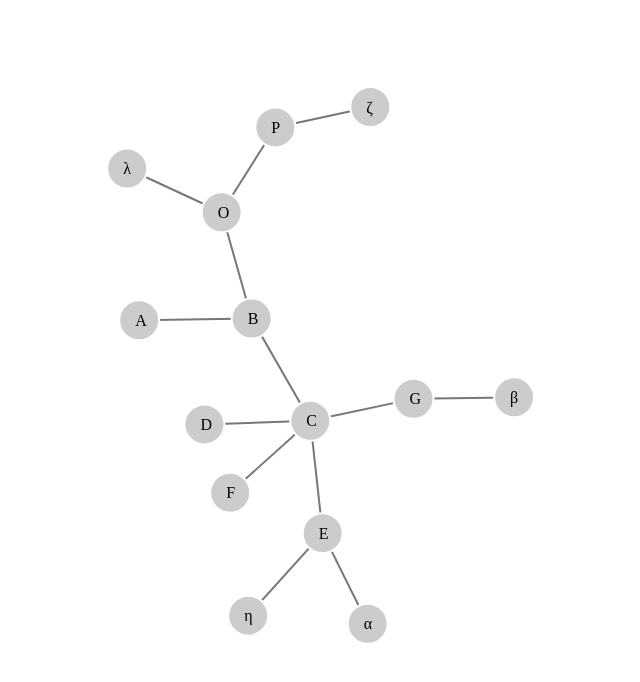
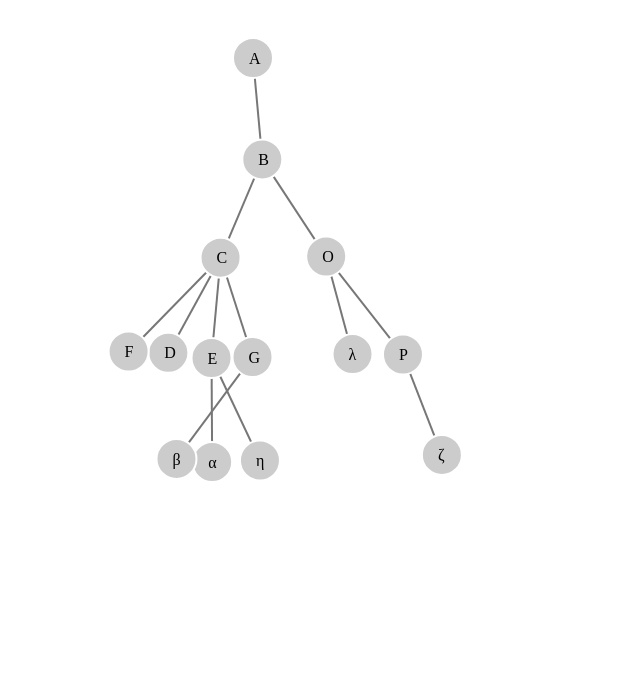
Before and after one commit to Phanquan/ForcedTreeDiagramWithD3JS, a plain HTML site: page D3 Force Layout Tutorial/SimpleExample3.html in a window 1280 px wide. Shown: the whole page, without its empty margins (255-895 px from the left). Drawn offline with Linux system fonts and the light colour scheme.

Commit message:
Tutorial

```diff
--- a/D3 Force Layout Tutorial/SimpleExample3.html
+++ b/D3 Force Layout Tutorial/SimpleExample3.html
@@ -3,7 +3,7 @@
 
 <head>
     <meta charset='utf-8'>
-    <title>Force Layout Example 1</title>
+    <title>Force Layout Example 3</title>
     <style>
     .node {
         fill: #ccc;
@@ -27,6 +27,7 @@
     let data = {
         "name": "A",
         "root": "true",
+        "fixed": "true",
         "children": [{
             "name": "B",
             "children": [{
@@ -61,16 +62,24 @@
             }]
         }]
     }
+    const width = 1000,
+        height = 750
+    data.x = width / 2
+    data.y = 50
 
     let nodes = flatten(data)
     let links = d3.layout.tree().links(nodes)
 
-    console.log(nodes)
-    console.log(links)
+    nodes.forEach(function (d,i) {
+    	console.log('node:',d)
+    })
+    links.forEach(function (d,i) {
+    	console.log('link:',d)
+    })
+
 
     //define width and height of svg
-    const width = 1000,
-        height = 750
+
 
     //create svg element
     let svg = d3.select('body').append('svg')
@@ -113,7 +122,7 @@
 
 
 
-    function tick() {
+    function tick(e) {
         // 'ontick' event will show you the layout while being created,
         // in the orther hand,'onend' only show you the layout after it was
         // created,thus,making a delay time.
@@ -124,7 +133,15 @@
             // .attr('cx', function(d) { return d.x })  // still have the same
             // .attr('cy', function(d) { return d.y }) //       result as above.
 
-        link.attr('x1', function(d) {
+        link.each(function(d) {
+            let kx = 0.4 * e.alpha
+            let ky =  6 * e.alpha
+
+            d.target.x += (d.source.x - d.target.x) * kx
+            d.target.y += (d.source.y + 100 - d.target.y) * ky
+        })
+
+        .attr('x1', function(d) {
                 return d.source.x
             })
             .attr('y1', function(d) {
```
Also changed, not shown: D3 Force Layout Tutorial/SimpleExample1.html (+5 -4 lines), D3 Force Layout Tutorial/SimpleExample2.html (+1 -1 lines).
